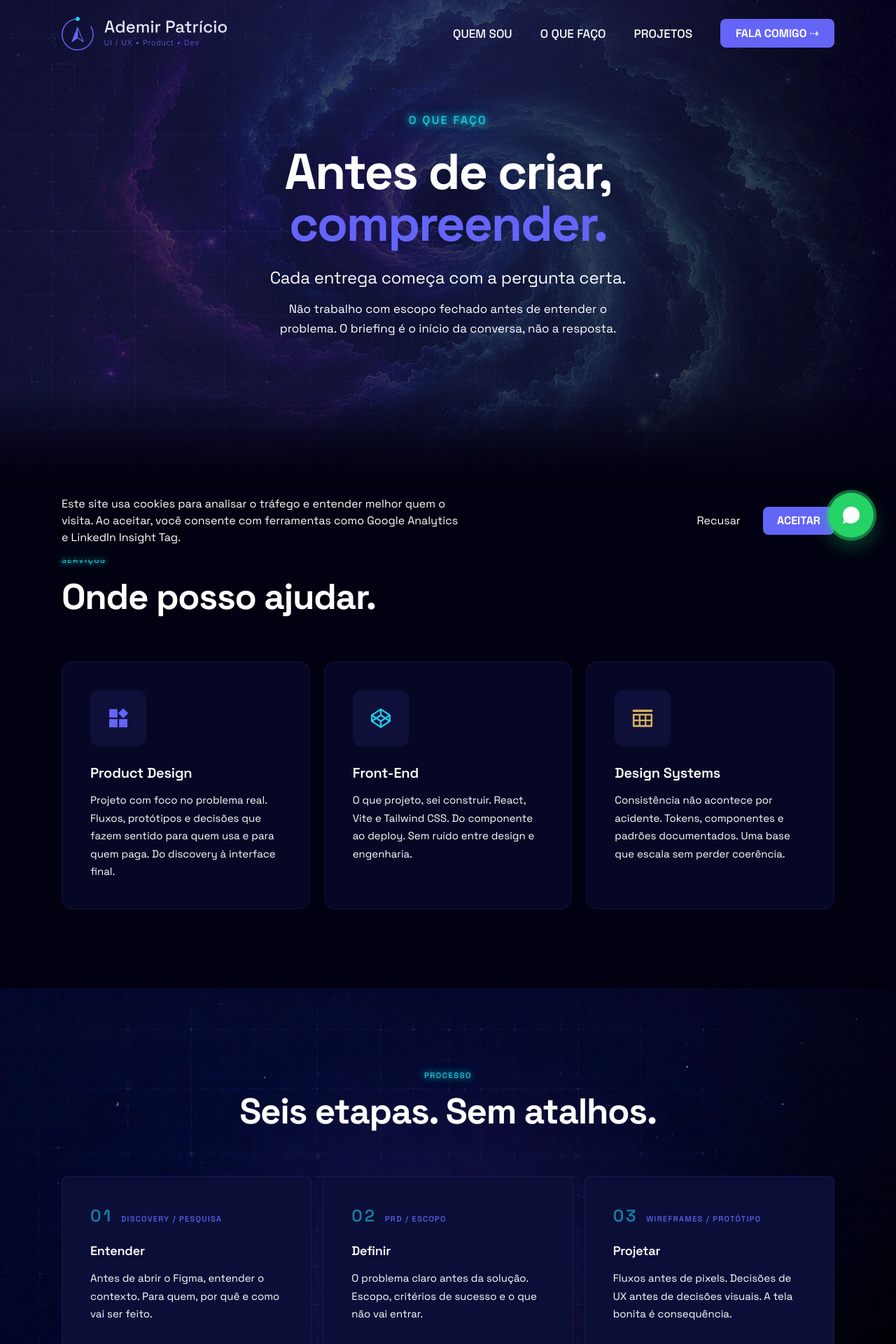
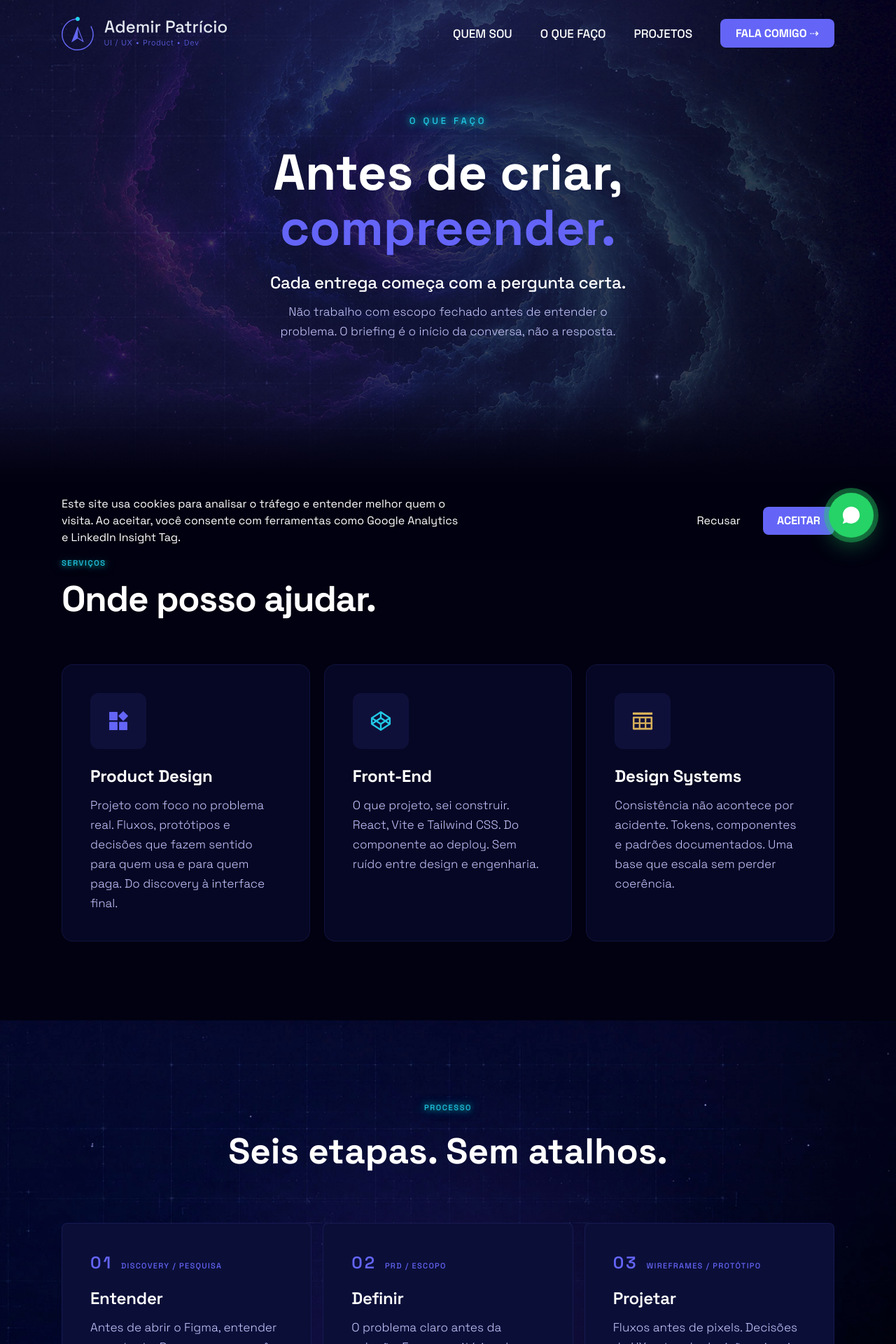
Before and after one commit to ademirpatricio/portfolio, a React (Vite) app: page /o-que-faco in a window 1280 px wide. Shown: the top 1920 px of the page at 70% size. Built offline with nearby package versions, Linux system fonts and the light colour scheme.

Commit message:
ajustando e padronizando

```diff
--- a/src/components/layout/Nav.jsx
+++ b/src/components/layout/Nav.jsx
@@ -3,7 +3,7 @@ import { Link, useLocation } from 'react-router-dom'
 import { getLenis } from '../../utils/lenisInstance'
 
 import Container from './Container'
-import NavLink from '../ui/NavLink'
+import NavLink from './NavLink'
 import logo from '../../assets/images/logo.svg'
 
 function Nav() {
--- a/src/pages/About.jsx
+++ b/src/pages/About.jsx
@@ -133,9 +133,9 @@ function About() {
             Mais de 15 anos projetando produtos digitais. Sempre começando pela pergunta certa.
           </motion.p>
 
-          <motion.p {...fadeUp(0.5)} className="text-body max-w-[520px] text-white-75">
+          <motion.p {...fadeUp(0.5)} className="max-w-[520px] text-body font-light text-stellar-white mb-8">
             Sou Ademir Patrício. Designer com background em desenvolvimento front-end.
-            Recife, Brasil. Disponível remotamente.
+            Recife, Brasil. Disponível para trabalhos, freelance e oportunidades remotas.
           </motion.p>
 
         </Container>
@@ -222,16 +222,16 @@ function About() {
               <h2 className="text-[clamp(32px,4vw,52px)] font-bold leading-[1.1] tracking-[-0.025em] text-white">
                 Do gráfico ao produto.
               </h2>
-              <p>
+              <p className="text-body font-light text-stellar-white mb-8">
                 Comecei com design gráfico em 2009. Sites, peças institucionais, campanhas para educação e comunicação. Fui entendendo que a forma como as coisas aparecem muda o que as pessoas pensam delas.
               </p>
-              <p>
+              <p className="text-body font-light text-stellar-white mb-8">
                 Com o tempo, o trabalho ficou mais complexo. Em 2018, na Serttel, trabalhei no aplicativo Zona Azul Digital de Recife. Mobilidade urbana com problema real, escala real e resultado para medir. Foi lá que ficou claro o tipo de trabalho que quero fazer.
               </p>
-              <p>
+              <p className="text-body font-light text-stellar-white mb-8">
                 Em 2019 co-fundei a Malabares MKT. Aprendi a operar os dois lados: do conceito ao código. Isso mudou como projeto. Não projeto no vácuo porque sei o que vai acontecer na implementação.
               </p>
-              <p>
+              <p className="text-body font-light text-stellar-white mb-8">
                 Hoje atuo como product designer na GoExplosion e sigo construindo projetos próprios. O próximo passo: colaborar com times globais em produtos que valham a pena existir.
               </p>
             </div>
@@ -319,10 +319,10 @@ function About() {
                 <div className="mb-6 flex h-20 w-20 items-center justify-center rounded-icon bg-cosmic-blue/10 text-xl text-cosmic-blue">
                   {value.icon}
                 </div>
-                <h3 className="mb-3 text-xl font-semibold tracking-[-0.01em] text-white">
+                <h4 className="mb-3 text-h4 font-semibold text-white">
                   {value.title}
-                </h3>
-                <p className="text-[15px] leading-[1.7] text-white-55">
+                </h4>
+                <p className="font-light text-stellar-white mb-8">
                   {value.description}
                 </p>
               </motion.article>
@@ -369,10 +369,10 @@ function About() {
                     "/>
                   </div>
                   <div>
-                    <p className="text-[13px] font-medium tracking-[0.05em] text-orbit-cyan">
+                    <p className="text-small font-medium text-orbit-cyan">
                     {exp.period}
                   </p>
-                  <p className="mt-1 text-[15px] font-semibold text-white">
+                  <p className="mt-1 text-body font-semibold text-white">
                     {exp.company}
                   </p>
                   </div>
@@ -380,10 +380,10 @@ function About() {
 
                 </div>
                 <div>
-                  <p className="mb-1.5 text-[14px] font-medium text-white-75">
+                  <p className="mb-1 text-h4 font-medium text-white">
                     {exp.role}
                   </p>
-                  <p className="text-[15px] leading-[1.7] text-white-55">
+                  <p className="text-body font-light text-stellar-white">
                     {exp.description}
                   </p>
                 </div>
--- a/src/pages/Services.jsx
+++ b/src/pages/Services.jsx
@@ -153,20 +153,24 @@ function Services() {
 
         <Container className="relative z-10">
 
-          <motion.div {...fadeUp(0.1)} className="mb-6 inline-flex items-center gap-2.5 text-md font-medium uppercase tracking-[0.15em] text-orbit-cyan text-neon">
+          <motion.div {...fadeUp(0.1)}
+          className="mb-6 inline-flex items-center gap-2.5 text-md
+          font-medium uppercase text-span text-orbit-cyan text-neon">
             O que faço
           </motion.div>
 
-          <motion.h1 {...fadeUp(0.25)} className="mb-6 max-w-auto text-[clamp(40px,6vw,72px)] font-bold leading-[1.03] tracking-[-0.03em] text-white">
+          <motion.h1 {...fadeUp(0.25)}
+          className="mb-6 max-w-auto text-[clamp(40px,6vw,72px)] font-bold leading-[1.1] text-white">
             Antes de criar,<br />
             <span className="text-cosmic-blue">compreender.</span>
           </motion.h1>
 
-          <motion.p {...fadeUp(0.4)} className="text-lead mb-3 max-w-auto text-white-85">
+          <motion.p {...fadeUp(0.4)} className="text-h4 font-medium mb-3 max-w-auto text-white">
             Cada entrega começa com a pergunta certa.
           </motion.p>
 
-          <motion.p {...fadeUp(0.5)} className="text-body max-w-[500px] mx-auto text-white-75">
+          <motion.p {...fadeUp(0.5)}
+          className="text-body font-light max-w-[500px] mx-auto text-stellar-white">
             Não trabalho com escopo fechado antes de entender o problema.
             O briefing é o início da conversa, não a resposta.
           </motion.p>
@@ -210,10 +214,10 @@ function Services() {
                 >
                   {service.icon}
                 </div>
-                <h3 className="mb-3 text-xl font-semibold tracking-[-0.01em] text-white">
+                <h4 className="mb-3 text-h4 font-bold text-white">
                   {service.title}
-                </h3>
-                <p className="text-[15px] leading-[1.7] text-white-55">
+                </h4>
+                <p className="text-body font-light text-stellar-white">
                   {service.description}
                 </p>
               </motion.article>
@@ -235,7 +239,8 @@ function Services() {
             <span className="mb-4 inline-block text-[11px] font-medium uppercase tracking-[0.15em] text-orbit-cyan text-neon">
               Processo
             </span>
-            <h2 className="text-[clamp(32px,4vw,52px)] font-bold leading-[1.1] tracking-[-0.025em] text-white">
+            <h2 className="text-[clamp(32px,4vw,52px)] font-bold
+            text-white">
               Seis etapas. Sem atalhos.
             </h2>
           </FadeIn>
@@ -253,22 +258,24 @@ function Services() {
                 variants={cardVariants}
                 whileHover={{ y: -4 }}
                 transition={{ duration: 0.2 }}
-                className="bg-spacy-navy p-8 md:p-10 rounded-lg border border-cosmic-blue/12 hover:border-cosmic-blue/40 text-left"
+                className="bg-spacy-navy p-8 md:p-10 rounded-lg
+                border border-cosmic-blue/12 hover:border-cosmic-blue/40 text-left"
               >
                 <div className="flex items-baseline gap-3 mb-5">
-                  <p className="text-2xl font-semibold tracking-[0.12em] text-orbit-cyan/60">
+                  <p className="text-2xl font-semibold tracking-[0.12em] text-cosmic-blue">
                     {step.number}
                   </p>
                   {step.subtitle && (
-                    <span className="text-[11px] font-medium uppercase tracking-[0.12em] text-cosmic-blue">
+                    <span className="text-[11px] font-medium uppercase
+                    tracking-[0.12em] text-cosmic-blue">
                       {step.subtitle}
                     </span>
                   )}
                 </div>
-                <h3 className="mb-3 text-lg font-semibold tracking-[-0.01em] text-white">
+                <h4 className="mb-3 text-h4 font-semibold text-white">
                   {step.title}
-                </h3>
-                <p className="text-[15px] leading-[1.7] text-white-55">
+                </h4>
+                <p className="text-body font-light text-stellar-white">
                   {step.description}
                 </p>
               </motion.div>
@@ -346,11 +353,10 @@ function Services() {
         imageAlt="Preview do PDF gerado pelo Proposta Rápida"
         className="bg-cover bg-center"
         >
-        <p>
+        <p className="text-body font-light text-stellar-white">
           No meu <strong>GitHub</strong> você encontra aplicações reais, experimentos, componentes e produtos que desenvolvi do design ao deploy.
         </p>
       </CasePdf>
-
 
 
       {/* ─── CTA FINAL ────────────────────────────────────────── */}
```
Also changed, not shown: src/components/layout/NavLink.jsx (renamed from src/components/ui/NavLink.jsx), src/components/ui/Columns.jsx (renamed from src/components/ui/blocs/Columns.jsx).
